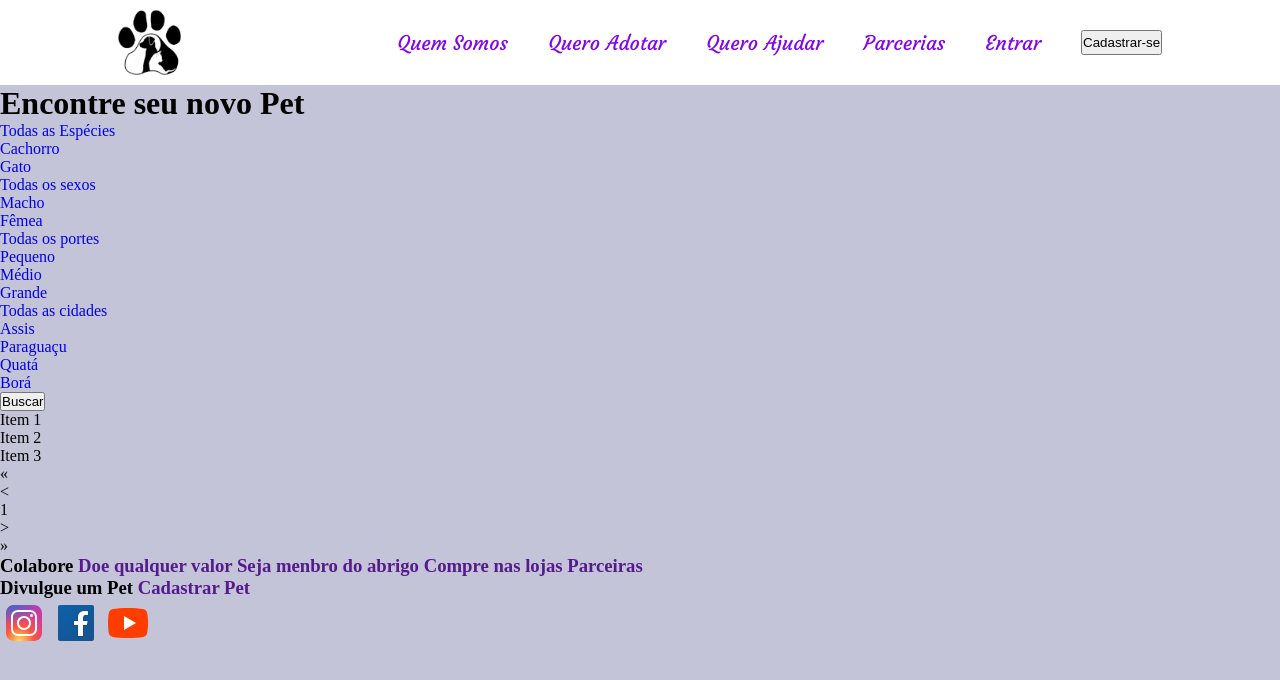
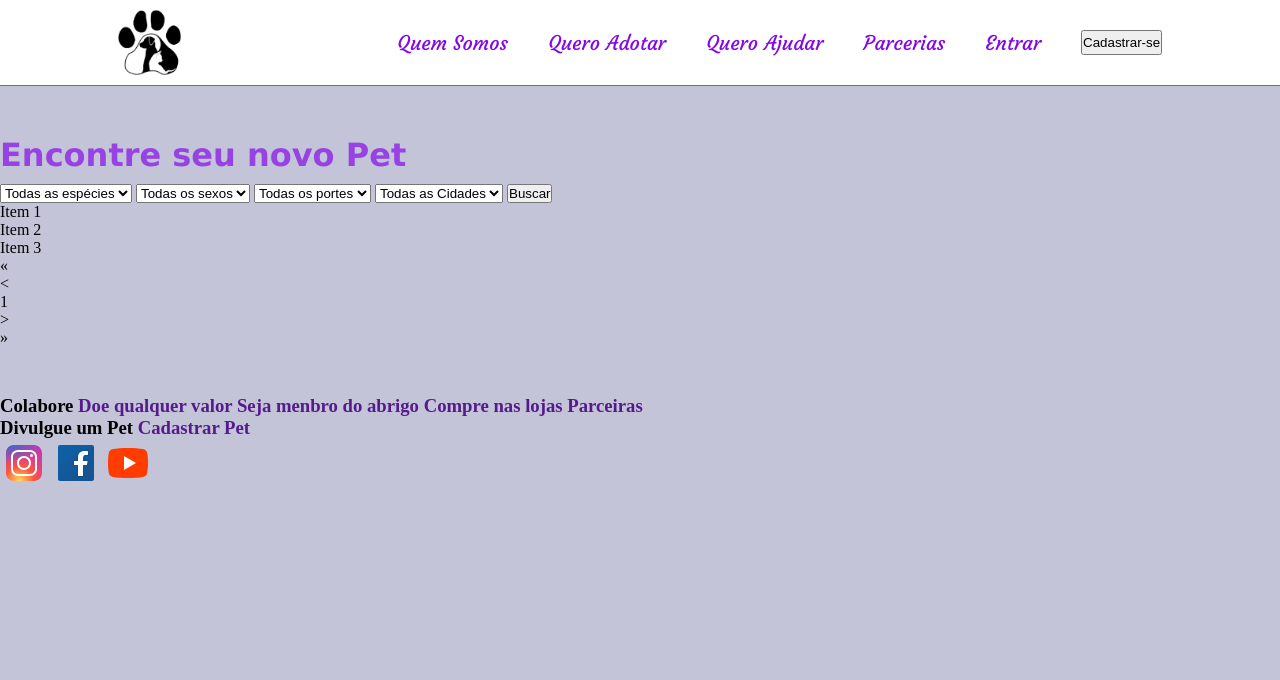
Before and after one commit to Raphos35/PetFinderProject, a plain HTML site: page index.html in a window 1280 px wide. Drawn offline with Linux system fonts and the light colour scheme.

Commit message:
Remoção do dropdown e adição do select, para navegação dos itens de busca

```diff
--- a/index.html
+++ b/index.html
@@ -21,34 +21,33 @@
     </header>
 
     <main class="conteudo">
-        <h1>Encontre seu novo Pet</h1>
-        <section class="conteudo-dropdown">
-            <div class="dropdown">
-                <ul class="dropdown-menu">
-                    <li><a href="#">Todas as Espécies</a></li>
-                    <ul class="dropdpwn-submenu">
-                        <li><a href="#">Cachorro</a></li>
-                        <li><a href="#">Gato</a></li>
-                    </ul>
-                    <li><a href="#">Todas os sexos</a></li>
-                    <ul class="dropdpwn-submenu">
-                        <li><a href="#">Macho</a></li>
-                        <li><a href="#">Fêmea</a></li>
-                    </ul>
-                    <li><a href="#">Todas os portes</a></li>
-                    <ul class="dropdpwn-submenu">
-                        <li><a href="#">Pequeno</a></li>
-                        <li><a href="#">Médio</a></li>
-                        <li><a href="#">Grande</a></li>
-                    </ul>
-                    <li><a href="#">Todas as cidades</a></li>
-                    <ul class="dropdpwn-submenu">
-                        <li><a href="#">Assis</a></li>
-                        <li><a href="#">Paraguaçu</a></li>
-                        <li><a href="#">Quatá</a></li>
-                        <li><a href="#">Borá</a></li>
-                    </ul>
-                </ul>
+        <h1 class="conteudo-titulo">Encontre seu novo Pet</h1>
+        <section class="conteudo-select">
+            <div class="select">
+                <select name="Todas as espécies" id="espécies">
+                    <option value="opcoes">Todas as espécies</option>
+                    <option value="Cachorro">Cachorro</option>
+                    <option value="Gato">Gato</option>
+                </select>
+                <select name="Todas os sexos" id="sexos">
+                    <option value="opcoes">Todas os sexos</option>
+                    <option value="Macho">Macho</option>
+                    <option value="Fêmea">Fêmea</option>
+                </select>
+                <select name="Todas os portes" id="portes">
+                    <option value="opcoes">Todas os portes</option>
+                    <option value="Pequeno">Pequeno</option>
+                    <option value="Médio">Médio</option>
+                    <option value="Grande">Grande</option>
+                </select>
+
+                <select name="Todas as Cidades" id="cidades">
+                    <option value="opcoes">Todas as Cidades</option>
+                    <option value="Assis">Assis</option>
+                    <option value="Paraguaçu">Paraguaçu</option>
+                    <option value="Quatá">Quatá</option>
+                    <option value="Borá">Borá</option>
+                </select>
                 <button>Buscar</button>
             </div>
         </section>
--- a/style.css
+++ b/style.css
@@ -37,3 +37,23 @@ body {
     color: rgb(131, 7, 231);
 
 }
+
+.conteudo {
+    margin-bottom: 48px;
+    border-top: 0.4px solid #934dcc;
+}
+
+.conteudo-titulo {
+    margin-top: 50px;
+    margin-bottom: 10px;
+    font-family:Verdana, Geneva, Tahoma, sans-serif;
+    color: rgba(130, 7, 231, 0.685);
+}
+
+.conteudo-select{
+    display: flex;
+    flex-direction: row;
+    justify-content: flex-start;
+
+
+}
```
